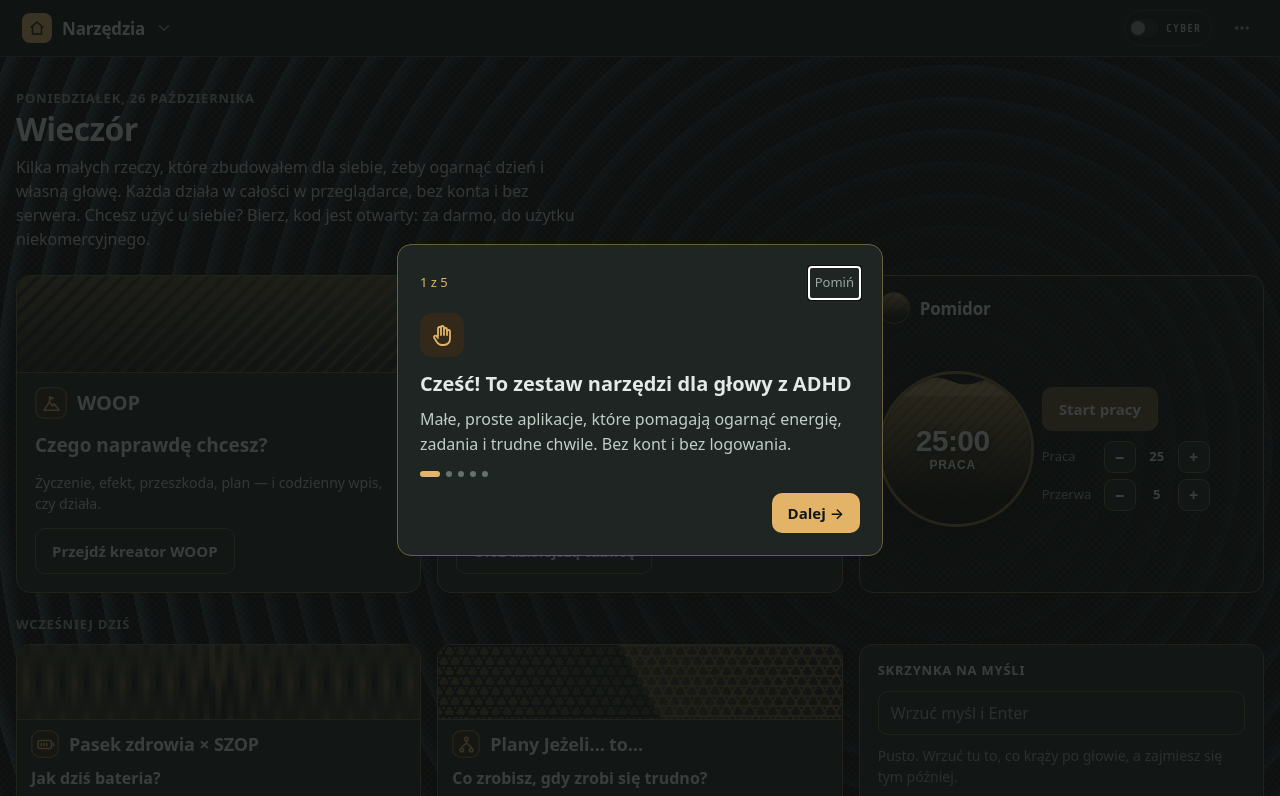
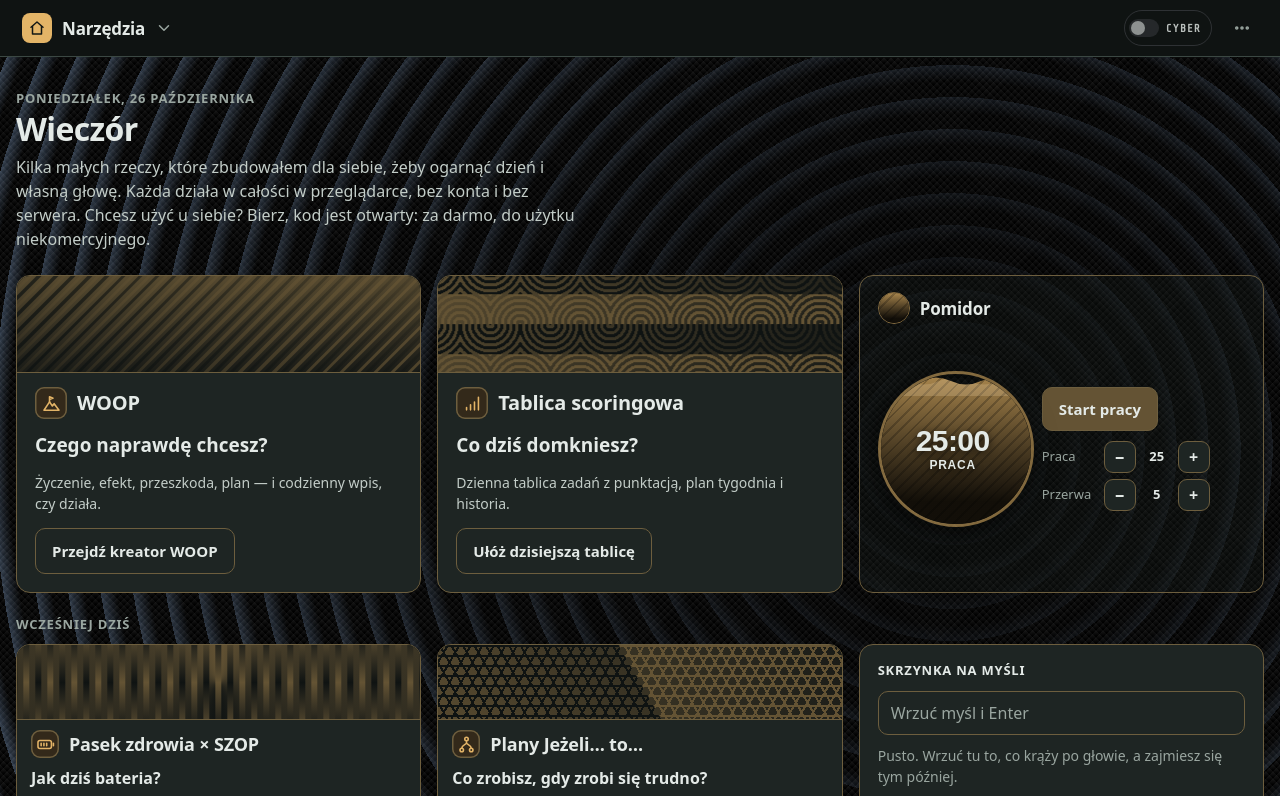
Before and after one commit to CzubekxD/ADHD, a plain HTML site: page index.html in a window 1280 px wide. Shown: the top 796 px of the page. Drawn offline with nearby package versions, Linux system fonts and the light colour scheme; a web font is replaced by a local one.

Commit message:
SEO: tytuł, opis i Open Graph (index.html)

```diff
--- a/index.html
+++ b/index.html
@@ -4,8 +4,7 @@
 <meta name="adhd-wersja" content="dev"><script src="./wspolne/wersja.js"></script>
 <meta charset="utf-8">
 <meta name="viewport" content="width=device-width, initial-scale=1, viewport-fit=cover">
-<title>Narzędzia — czubekxd</title>
-<meta name="description" content="Zestaw małych narzędzi do samomonitorowania i ogarniania dnia. Wszystko działa w przeglądarce, bez konta i bez serwera.">
+<title>Narzędzia dla ADHD — energia, zadania i plany na trudne chwile</title><meta name="description" content="Darmowe narzędzia dla osób z ADHD: pasek energii, tablica zadań z punktami, plany „Jeżeli… to…” i WOOP. Działa w przeglądarce, bez konta i bez serwera."><link rel="canonical" href="https://czubekxd.github.io/ADHD/"><meta property="og:type" content="website"><meta property="og:locale" content="pl_PL"><meta property="og:site_name" content="Narzędzia ADHD"><meta property="og:title" content="Narzędzia dla ADHD — energia, zadania i plany na trudne chwile"><meta property="og:description" content="Darmowe narzędzia dla osób z ADHD: pasek energii, tablica zadań z punktami, plany „Jeżeli… to…” i WOOP. Działa w przeglądarce, bez konta i bez serwera."><meta property="og:url" content="https://czubekxd.github.io/ADHD/">
 <link rel="stylesheet" href="./wspolne/cyber.css">
 <link rel="stylesheet" href="./wspolne/system.css">
 <link rel="stylesheet" href="./wspolne/wzory.css">
@@ -304,7 +303,6 @@ html[data-skin="cyber"] .pp-akcja.cicha{box-shadow:none}
     <a href="https://github.com/czubekxd/ADHD" target="_blank" rel="noopener">kod na GitHubie ↗</a>
     <a href="https://github.com/czubekxd/ADHD/blob/main/LICENSE" target="_blank" rel="noopener">licencja niekomercyjna</a>
     <a href="./prywatnosc.html">prywatność</a>
-    <a href="#" data-wstep-otworz>jak to działa?</a>
     <a href="https://buycoffee.to/czubekxd" target="_blank" rel="noopener">postaw kawę ☕</a>
   </footer>
 </main>
@@ -384,14 +382,18 @@ odswiezPulpit();
   ustaw();
 })();
 
-/* dolne bloki: rozwijają się i zwijają tylko kliknięciem albo Enter/spacją */
+/* dolne bloki: przytrzymanie kursora ~0,7 s rozwija (zjechanie zwija);
+   klik albo Enter/spacja przełącza i przypina stan, aż klikniesz znowu */
 document.querySelectorAll(".note").forEach(b => {
+  let timer = 0, przypiety = b.classList.contains("otwarte");   // rozwinięty z góry (przypomnienie o kopii) zostaje
   const przycisk = b.querySelector(".note-przelacz");
   const ustaw = o => { b.classList.toggle("otwarte", o); przycisk.setAttribute("aria-expanded", String(o)); };
+  b.addEventListener("mouseenter", () => { if (przypiety) return; clearTimeout(timer); timer = setTimeout(() => ustaw(true), 700); });
+  b.addEventListener("mouseleave", () => { clearTimeout(timer); if (!przypiety) ustaw(false); });
   const przelacz = e => {
     const cel = e.target.closest("button, a, input, select");
     if (cel && cel !== przycisk) return;   // przyciski i linki w treści działają normalnie
-    ustaw(!b.classList.contains("otwarte"));
+    clearTimeout(timer); const o = !b.classList.contains("otwarte"); ustaw(o); przypiety = o;
   };
   b.addEventListener("click", przelacz);
 });
@@ -486,78 +488,5 @@ $k("kopia-tak").addEventListener("click", () => {
   Skrzynka.rysuj();
 });
 </script>
-<!-- wprowadzenie dla nowych osób: pokazuje się raz, potem ze stopki „jak to działa?” -->
-<style>
- .wstep{max-width:440px;width:calc(100% - 32px);padding:22px;background:var(--s-pow);color:var(--s-tusz);border:1.5px solid var(--s-ramka,var(--s-linia));border-radius:var(--s-zaokr-duze,16px);font-family:var(--s-kroj)}
- .wstep::backdrop{background:color-mix(in srgb,var(--s-tlo) 80%,transparent)}
- .wstep-gora{display:flex;justify-content:space-between;align-items:center;margin-bottom:14px;font-size:13px}
- .wstep-licznik{color:var(--k-bursztyn)}
- .wstep-pomin{border:0;background:none;color:var(--s-przygaszony);font:inherit;cursor:pointer;padding:6px}
- .wstep-ikona{display:grid;place-items:center;width:44px;height:44px;border-radius:12px;background:var(--k-bursztyn-tlo);color:var(--k-bursztyn);margin-bottom:12px}
- .wstep-ikona svg,.wstep-lista svg{width:24px;height:24px;fill:none;stroke:currentColor;stroke-width:1.8;stroke-linecap:round;stroke-linejoin:round}
- .wstep h2{margin:0 0 8px;font-size:20px}
- .wstep p{margin:0 0 14px;color:var(--s-tusz-2);line-height:1.55}
- .wstep-lista{list-style:none;margin:0 0 14px;padding:0}
- .wstep-lista li{display:flex;gap:10px;align-items:center;padding:7px 0;border-top:1px solid var(--s-linia);font-size:14px}
- .wstep-lista svg{flex:none;width:20px;height:20px;color:var(--k-bursztyn)}
- .wstep-lista small{color:var(--s-przygaszony);font-size:13px}
- .wstep-kropki{display:flex;gap:6px;margin-bottom:16px}
- .wstep-kropki i{height:6px;width:6px;border-radius:3px;background:var(--s-linia-mocna);transition:width .2s}
- .wstep-kropki i.tu{width:20px;background:var(--k-bursztyn)}
- .wstep-dol{display:flex;gap:8px;justify-content:flex-end}
- .wstep-dol button{min-height:40px;padding:0 16px;border-radius:var(--s-zaokr,10px);font:600 15px var(--s-kroj);cursor:pointer}
- .wstep-wstecz{background:var(--s-pow-2);color:var(--s-tusz);border:1.5px solid var(--s-linia)}
- .wstep-dalej{background:var(--k-bursztyn);color:var(--s-akcent-tusz);border:0}
-</style>
-<dialog class="wstep" id="wstep" aria-labelledby="wstep-tytul">
-  <div class="wstep-gora"><span class="wstep-licznik"></span><button class="wstep-pomin" type="button">Pomiń</button></div>
-  <div class="wstep-ikona" aria-hidden="true"></div>
-  <h2 id="wstep-tytul"></h2>
-  <p></p>
-  <ul class="wstep-lista"></ul>
-  <div class="wstep-kropki" aria-hidden="true"></div>
-  <div class="wstep-dol"><button class="wstep-wstecz" type="button">← Wstecz</button><button class="wstep-dalej" type="button"></button></div>
-</dialog>
-<script>
-(() => {
-  const KLUCZ = "adhd.wstep.v1", d = document.getElementById("wstep");
-  if (!d || !d.showModal) return;
-  const svg = s => `<svg viewBox="0 0 24 24">${s}</svg>`;
-  const narz = (window.NARZEDZIA || []).map(n => `<li>${svg(n.ikona || "")}<span><b>${n.nazwa}</b><br><small>${n.opis}</small></span></li>`).join("");
-  const K = [
-    ['<path d="M8 13V5.5a1.5 1.5 0 0 1 3 0V12M11 11.5v-7a1.5 1.5 0 0 1 3 0V12M14 6.5a1.5 1.5 0 0 1 3 0V12M17 8.5a1.5 1.5 0 0 1 3 0V16a6 6 0 0 1-6 6h-2a6 6 0 0 1-5-2.7L4.3 15a1.5 1.5 0 0 1 2.4-1.8L8 15"/>',
-     "Cześć! To zestaw narzędzi dla głowy z ADHD", "Małe, proste aplikacje, które pomagają ogarnąć energię, zadania i trudne chwile. Bez kont i bez logowania."],
-    ['<rect x="4" y="4" width="6" height="6" rx="1.5"/><rect x="14" y="4" width="6" height="6" rx="1.5"/><rect x="4" y="14" width="6" height="6" rx="1.5"/><rect x="14" y="14" width="6" height="6" rx="1.5"/>',
-     "Co tu znajdziesz", "Każdy kafelek to osobne narzędzie. Możesz używać jednego albo wszystkich.", narz],
-    ['<path d="M7 7h13l-3-3M17 17H4l3 3"/>',
-     "Jak się poruszać", "Kliknij kafelek, żeby wejść do narzędzia. Pasek na górze przełącza między nimi, a na pulpicie widzisz skrót z każdego."],
-    ['<rect x="5" y="11" width="14" height="10" rx="2"/><path d="M8 11V7a4 4 0 0 1 8 0v4"/>',
-     "Twoje dane są u ciebie", "Wszystko zapisuje się w tej przeglądarce — serwera nie ma. Jeśli chcesz mieć dane na telefonie i komputerze, w menu ⋯ włączysz zapis na Google Drive."],
-    ['<path d="M7 4v16l13-8z"/>',
-     "Od czego zacząć", "Nie wiesz, co wybrać? Zacznij od Paska zdrowia — jeden wpis dziennie wystarczy. To wprowadzenie otworzysz znowu w stopce: „jak to działa?”."]
-  ];
-  let i = 0;
-  const $ = s => d.querySelector(s);
-  const pokaz = () => {
-    const [ik, t, p, lista] = K[i];
-    $(".wstep-licznik").textContent = `${i + 1} z ${K.length}`;
-    $(".wstep-ikona").innerHTML = svg(ik);
-    $("h2").textContent = t; $("p").textContent = p;
-    $(".wstep-lista").innerHTML = lista || ""; $(".wstep-lista").hidden = !lista;
-    $(".wstep-kropki").innerHTML = K.map((_, k) => `<i class="${k === i ? "tu" : ""}"></i>`).join("");
-    $(".wstep-wstecz").style.visibility = i ? "visible" : "hidden";
-    $(".wstep-dalej").textContent = i === K.length - 1 ? "Zaczynam" : "Dalej →";
-  };
-  const otworz = () => { i = 0; pokaz(); d.showModal(); };
-  const zamknij = () => d.close();
-  d.addEventListener("close", () => { try { localStorage.setItem(KLUCZ, "1"); } catch (e) {} });
-  $(".wstep-pomin").addEventListener("click", zamknij);
-  $(".wstep-wstecz").addEventListener("click", () => { if (i) { i--; pokaz(); } });
-  $(".wstep-dalej").addEventListener("click", () => { if (i < K.length - 1) { i++; pokaz(); } else zamknij(); });
-  document.querySelectorAll("[data-wstep-otworz]").forEach(a => a.addEventListener("click", e => { e.preventDefault(); otworz(); }));
-  let widziane = false; try { widziane = !!localStorage.getItem(KLUCZ); } catch (e) {}
-  if (!widziane) otworz();
-})();
-</script>
 </body>
 </html>
```
